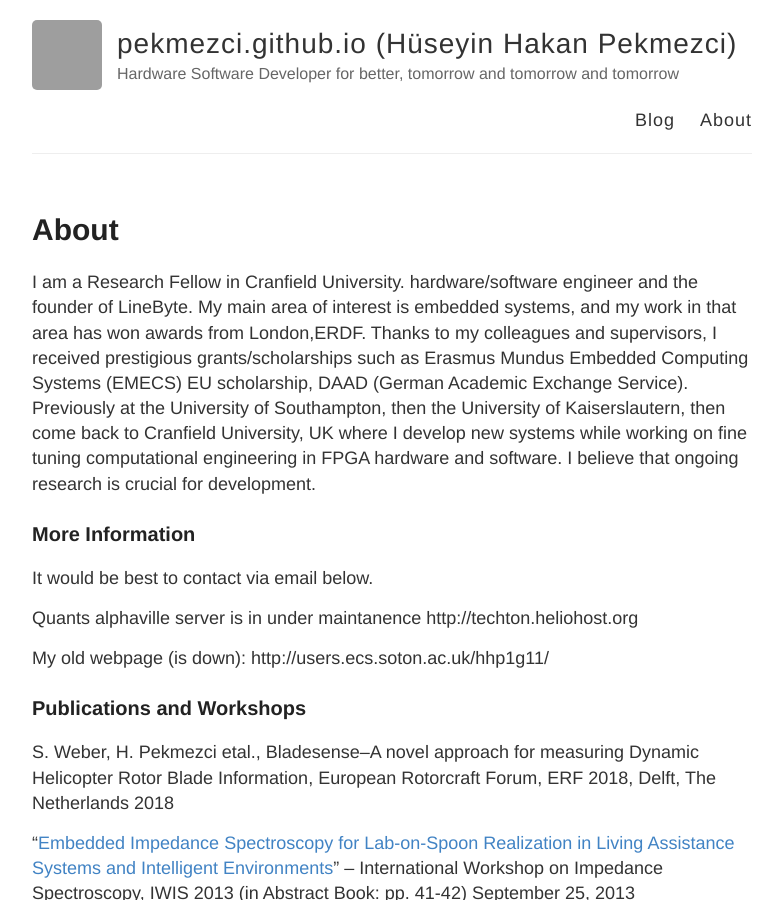
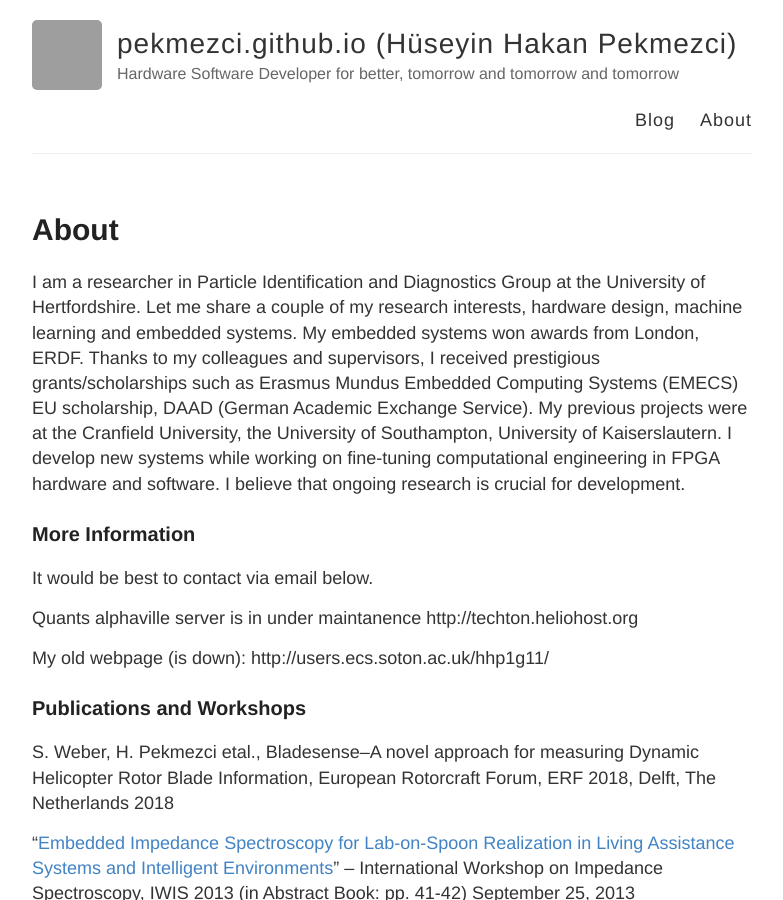
Before and after one commit to pekmezci/pekmezci.github.io, a Jekyll site: the page built from about.md, in a window 1280 px wide and 900 px high. Shown: the whole window, without its empty margins (248-1031 px from the left). Built offline with Jekyll 4.4.1, drawn with Linux system fonts in a browser that asks for light colours; grey boxes are pictures that could not be loaded.

Commit message:
Update about.md

```diff
--- a/about.md
+++ b/about.md
@@ -4,7 +4,7 @@ title: About
 permalink: /about/
 ---
 
-I am a Research Fellow in Cranfield University. hardware/software engineer and the founder of LineByte. My main area of interest is embedded systems, and my work in that area has won awards from London,ERDF. Thanks to my colleagues and supervisors, I received prestigious grants/scholarships such as Erasmus Mundus Embedded Computing Systems (EMECS) EU scholarship, DAAD (German Academic Exchange Service). Previously at the University of Southampton, then the University of Kaiserslautern, then come back to Cranfield University, UK where I develop new systems while working on fine tuning computational engineering in FPGA hardware and software. I believe that ongoing research is crucial for development.
+I am a researcher in Particle Identification and Diagnostics Group at the University of Hertfordshire. Let me share a couple of my research interests, hardware design, machine learning and embedded systems. My embedded systems won awards from London, ERDF. Thanks to my colleagues and supervisors, I received prestigious grants/scholarships such as Erasmus Mundus Embedded Computing Systems (EMECS) EU scholarship, DAAD (German Academic Exchange Service). My previous projects were at the Cranfield University, the University of Southampton, University of Kaiserslautern. I develop new systems while working on fine-tuning computational engineering in FPGA hardware and software. I believe that ongoing research is crucial for development.
 
 ### More Information
 
```
